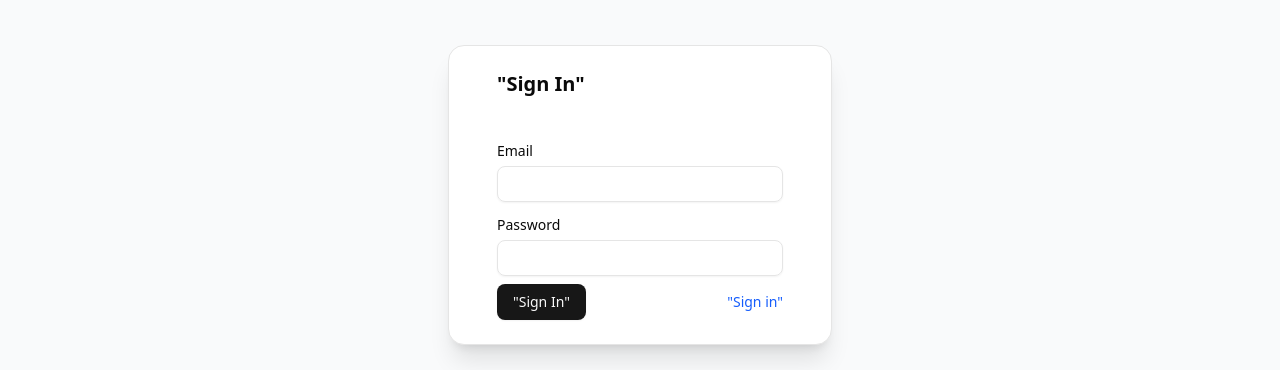
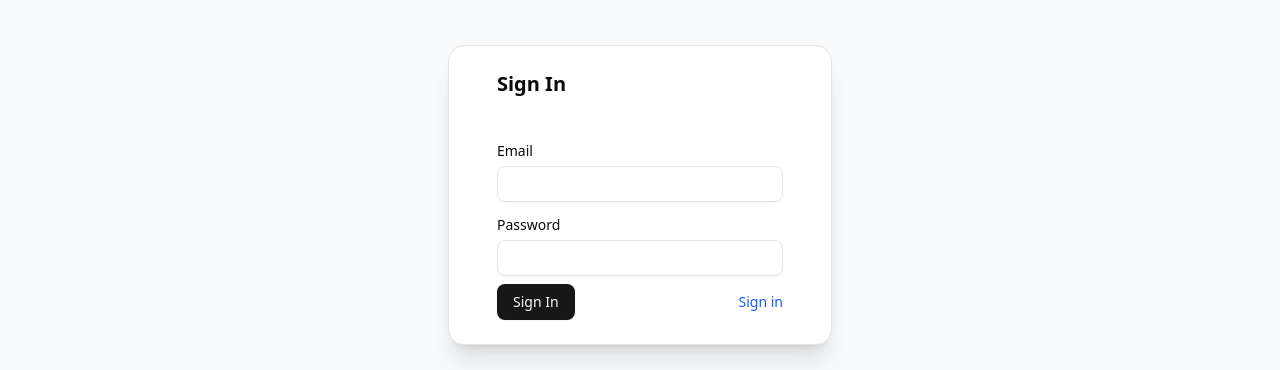
Before and after one commit to brenda-daroz/next-recipe-website, a Next.js app: page /login in a window 1280 px wide. Shown: the part 269-639 px from the top of the page. Built offline with nearby package versions, Linux system fonts and the light colour scheme; no server answers.

Commit message:
fix lint warnings

```diff
--- a/app/api/recipes/edit/route.ts
+++ b/app/api/recipes/edit/route.ts
@@ -8,7 +8,7 @@ export async function POST(req: NextRequest) {
 
     const updated = await editRecipe(data);
     return NextResponse.json(updated);
-  } catch (err) {
+  } catch (error) {
     return NextResponse.json({ error: "Failed to edit recipe" }, { status: 500 });
   }
 }
--- a/app/login/page.tsx
+++ b/app/login/page.tsx
@@ -53,7 +53,7 @@ export default function AuthForm() {
     <div className="flex items-center justify-center h-screen">
       <Card className="w-full max-w-sm p-6 shadow-xl rounded-2xl border">
         <CardHeader>
-          <CardTitle className="text-xl">"Sign In"</CardTitle>
+          <CardTitle className="text-xl">Sign In</CardTitle>
         </CardHeader>
         <form onSubmit={handleSubmit}>
           <CardContent className="space-y-4">
@@ -80,13 +80,13 @@ export default function AuthForm() {
             {error && <div className="text-red-600 text-sm mt-1">{error}</div>}
           </CardContent>
           <CardFooter className="flex justify-between pt-2 items-center">
-            <Button type="submit">"Sign In"</Button>
+            <Button type="submit">Sign In</Button>
             <button
               type="button"
               className="text-sm text-blue-600 hover:underline"
               onClick={() => setMode("signin")}
             >
-              "Sign in"
+              Sign in
             </button>
           </CardFooter>
         </form>
```
